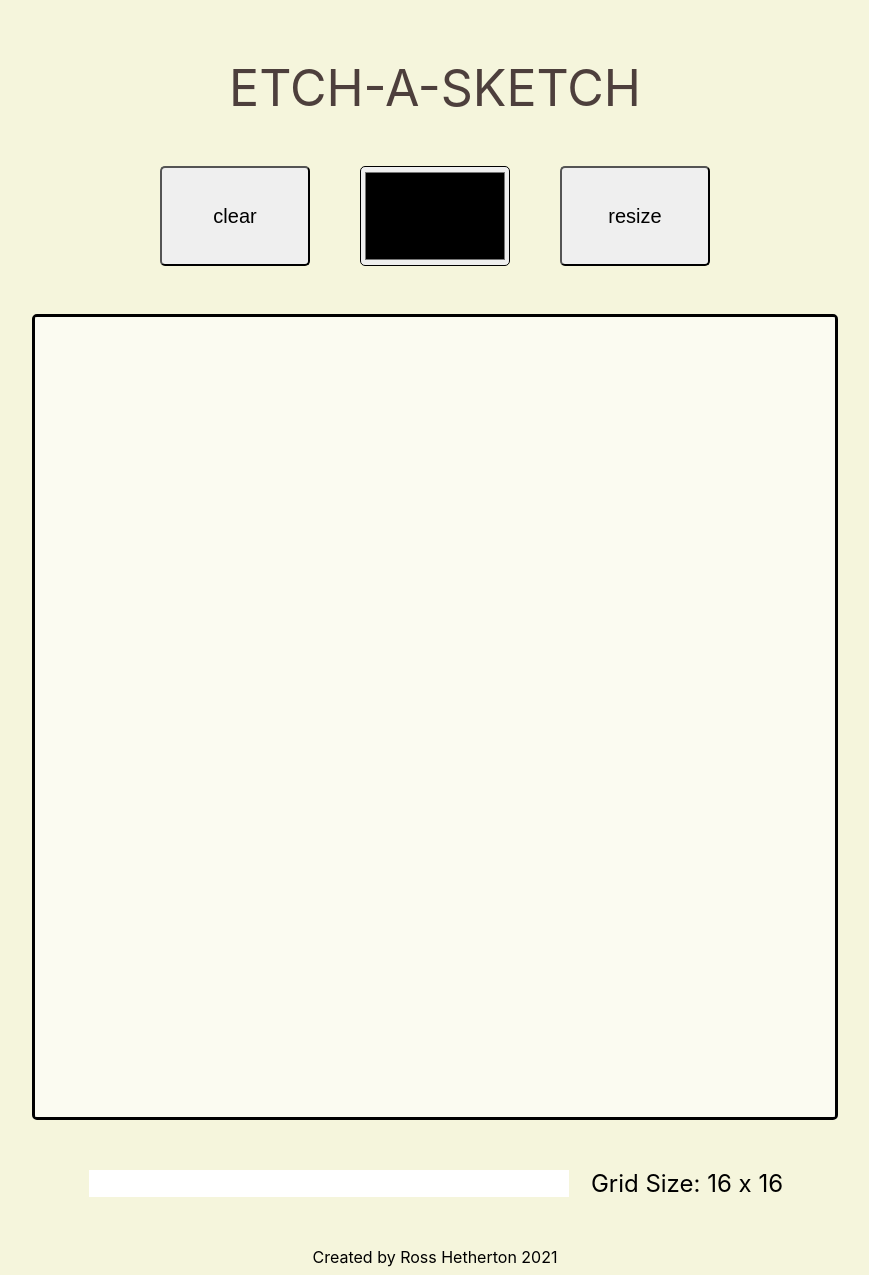
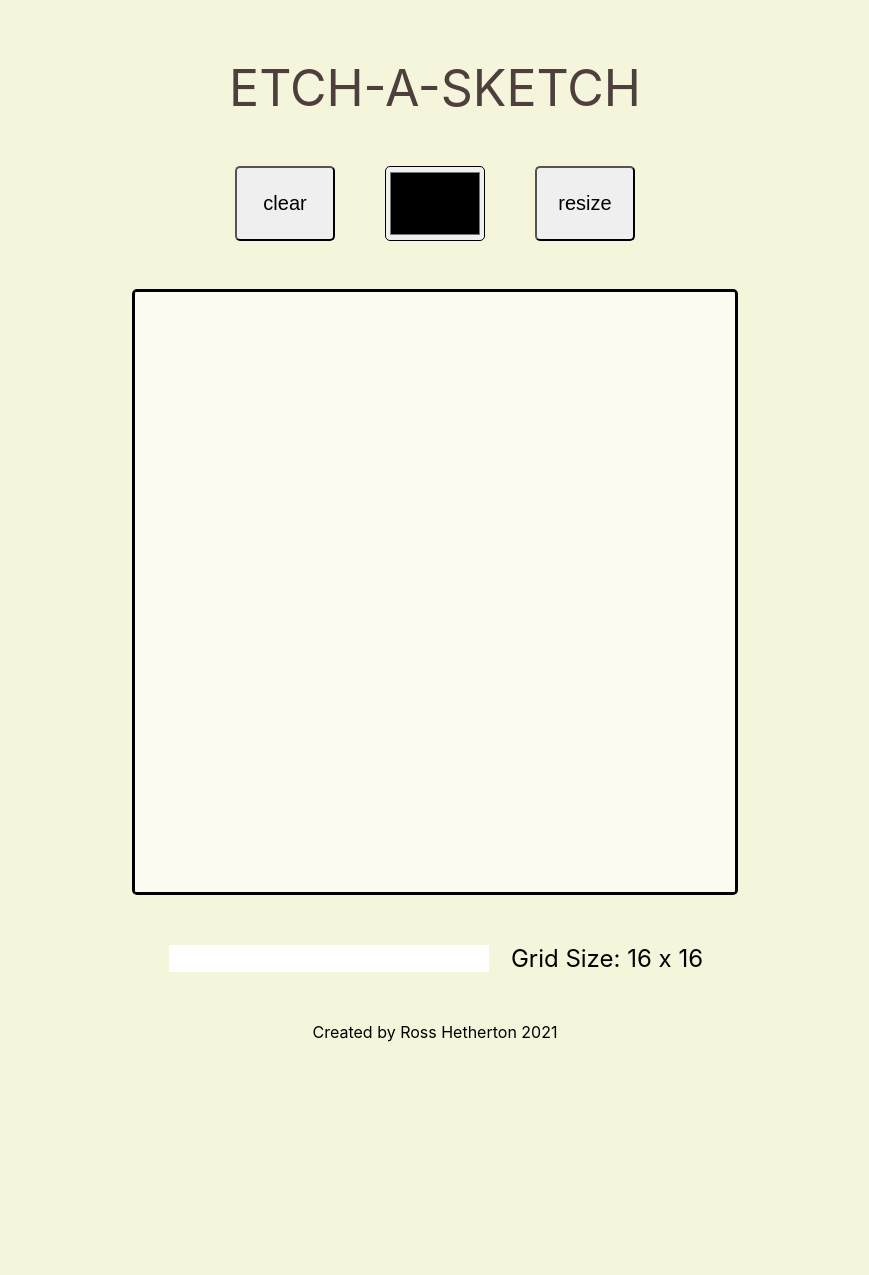
Before and after one commit to Rosseaux/etch-a-sketch, a plain HTML site: page index.html in a window 1280 px wide. Shown: the whole page, without its empty margins (205-1074 px from the left). After the commit the page ends 1050 px from the top, so only its background shows below. Drawn offline with Linux system fonts and the light colour scheme.

Commit message:
fixed styling so that it doesnt stretch too far down pages in some displays

```diff
--- a/style.css
+++ b/style.css
@@ -17,8 +17,8 @@ body {
     border: 3px black solid;
     grid-gap: 0px 0px;
     margin-top: 3em;
-    height: 800px;
-    width: 800px;
+    height: 600px;
+    width: 600px;
     border-radius: 5px;
 
 }
@@ -36,8 +36,8 @@ body {
 }
 
 .buttons {
-    height: 100px;
-    width: 150px;
+    height: 75px;
+    width: 100px;
     font-size: 20px;
     border-radius: 5px;
     box-shadow: 1em;
@@ -55,7 +55,7 @@ body {
 }
 
 .sizeSlider {
-    width: 60%;
+    width: 40%;
     -webkit-appearance: none;
     height: 2em;
 }
```
